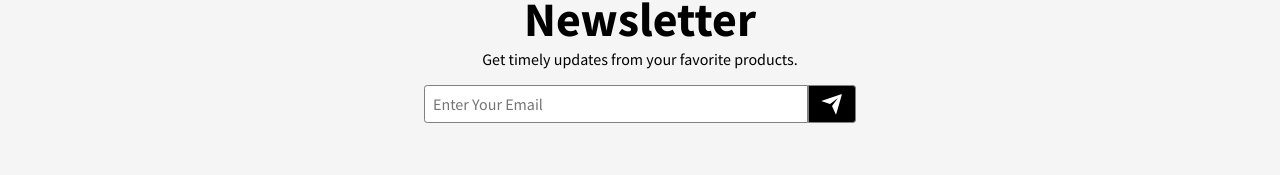
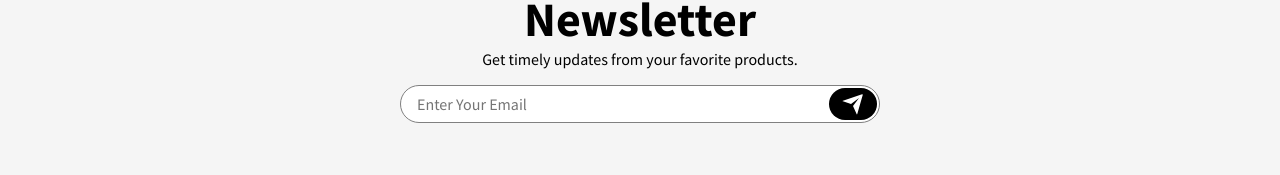
Before and after one commit to zeetaengrg/e-commerce-clothing-shop, a React (Create React App) app in the folder client/: page / in a window 1280 px wide. Shown: the part 1746-1921 px from the top of the page. Built offline with nearby package versions, Linux system fonts and the light colour scheme.

Commit message:
style(input & button): input and button component styled

```diff
--- a/client/src/components/templates/Newsletter/Newsletter.styles.js
+++ b/client/src/components/templates/Newsletter/Newsletter.styles.js
@@ -20,26 +20,29 @@ export const Description = styled.p`
 export const Form = styled.div`
   display: flex;
   justify-content: center;
+  position: relative;
 `;
 
 export const Input = styled.input`
-  width: 30vw;
+  min-width: 30rem;
   border: 1px solid grey;
-  border-radius: 0.2rem;
-  border-bottom-right-radius: 0;
-  border-top-right-radius: 0;
+  border-radius: 2rem;
   padding: 0.5rem;
   font: inherit;
+  padding-left: 1rem;
 `;
 
 export const Button = styled.button`
+  position: absolute;
+  right: 0.2rem;
+  top: 50%;
+  transform: translateY(-50%);
   cursor: pointer;
   background-color: black;
-  border: 1px solid grey;
-  border-radius: 0.2rem;
-  border-top-left-radius: 0;
-  border-bottom-left-radius: 0;
-  width: 3rem;
+  border: none;
+  border-radius: 2rem;
+  min-width: 3rem;
+  min-height: 2rem;
   display: grid;
   place-content: center;
   color: white;
@@ -48,7 +51,5 @@ export const Button = styled.button`
   :hover {
     color: black;
     background-color: white;
-    border-top-right-radius: 0.2rem;
-    border-bottom-right-radius: 0.2rem;
   }
 `;
```
Also changed, not shown: client/src/components/templates/Newsletter/Newsletter.jsx (+16 -8 lines).
